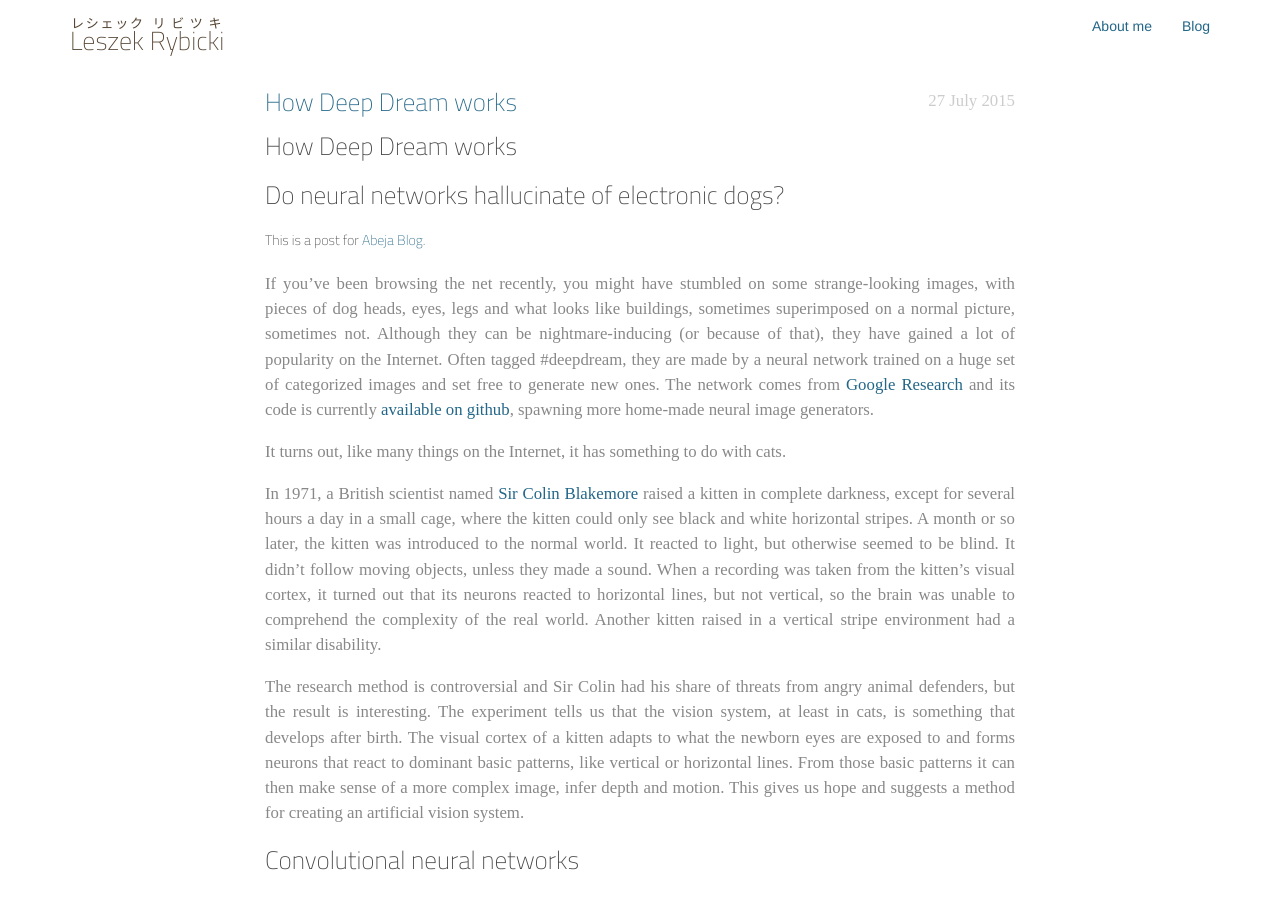
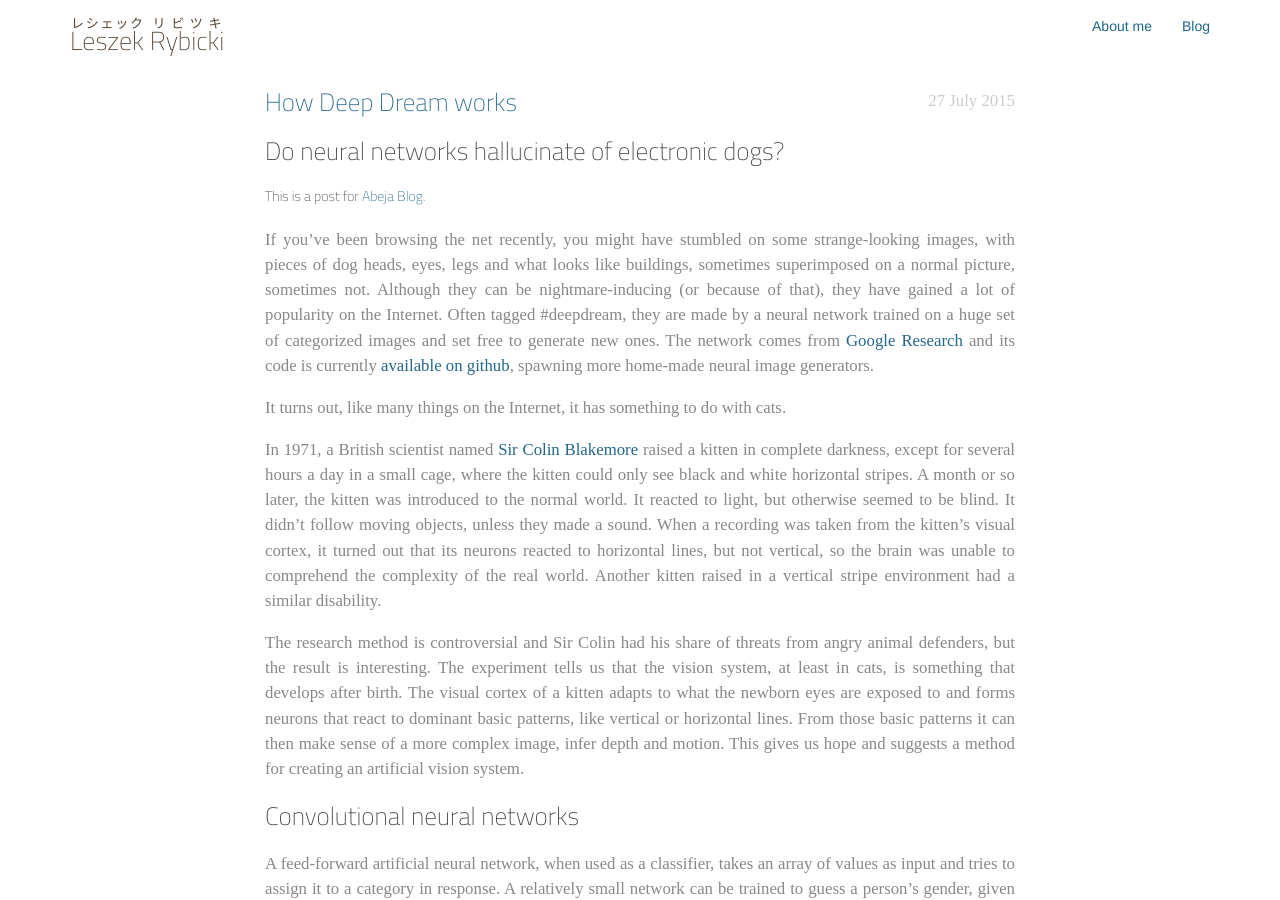
Before and after one commit to leszekr/leszekr.github.io, a Jekyll site: the page built from _posts/2015-07-27-How-deep-dream-works.md, in a window 1280 px wide and 900 px high. Built offline with Jekyll 4.4.1, drawn with Linux system fonts in a browser that asks for light colours; nearby versions of some CDN libraries; Markdown is read by kramdown in place of the engine named in the settings.

Commit message:
removed double heading

```diff
--- a/_posts/2015-07-27-How-deep-dream-works.md
+++ b/_posts/2015-07-27-How-deep-dream-works.md
@@ -3,8 +3,6 @@ title: How Deep Dream works
 layout: post
 published: true
 ---
-
-# How Deep Dream works
 
 ## Do neural networks hallucinate of electronic dogs?
 
```
